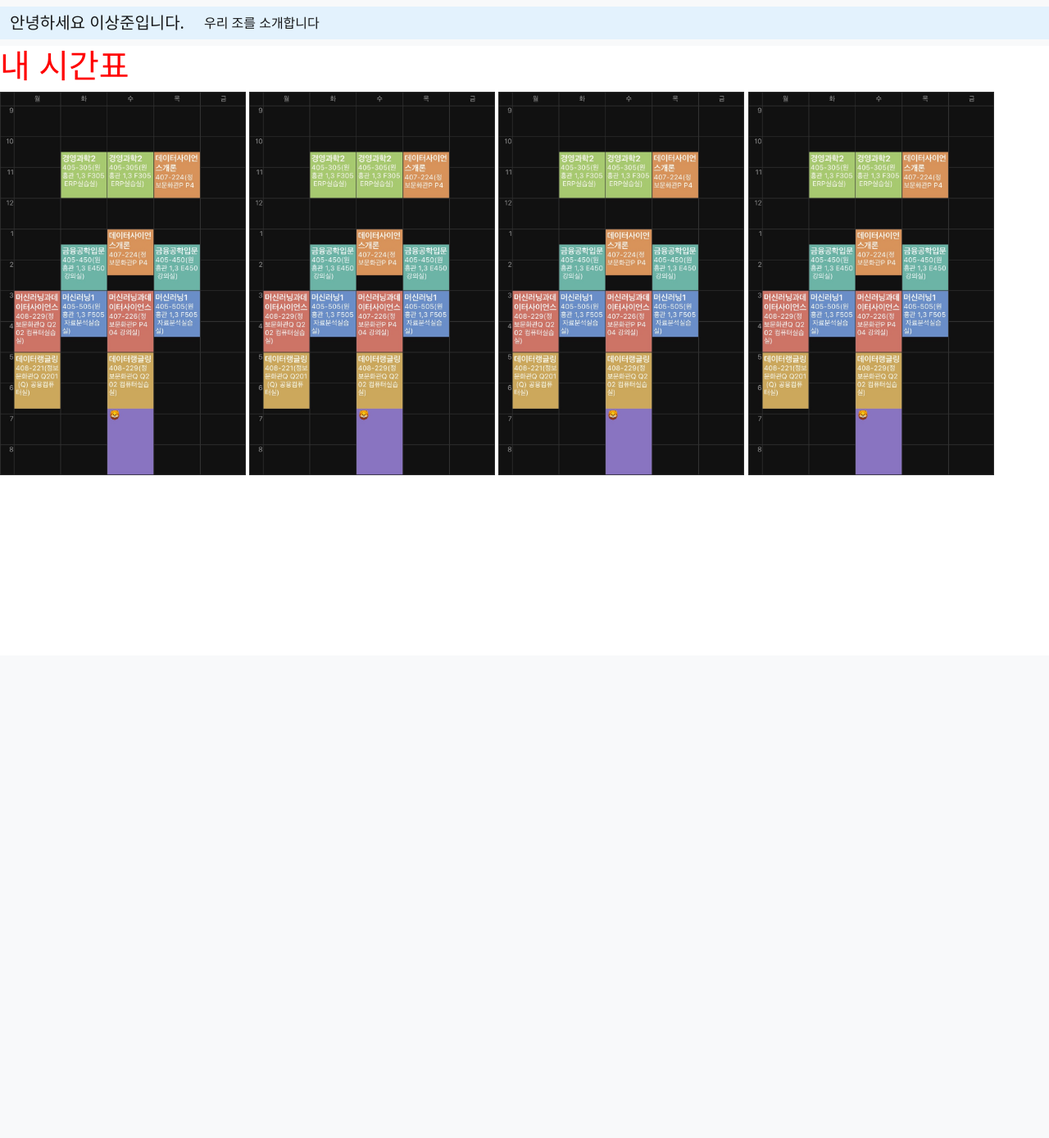
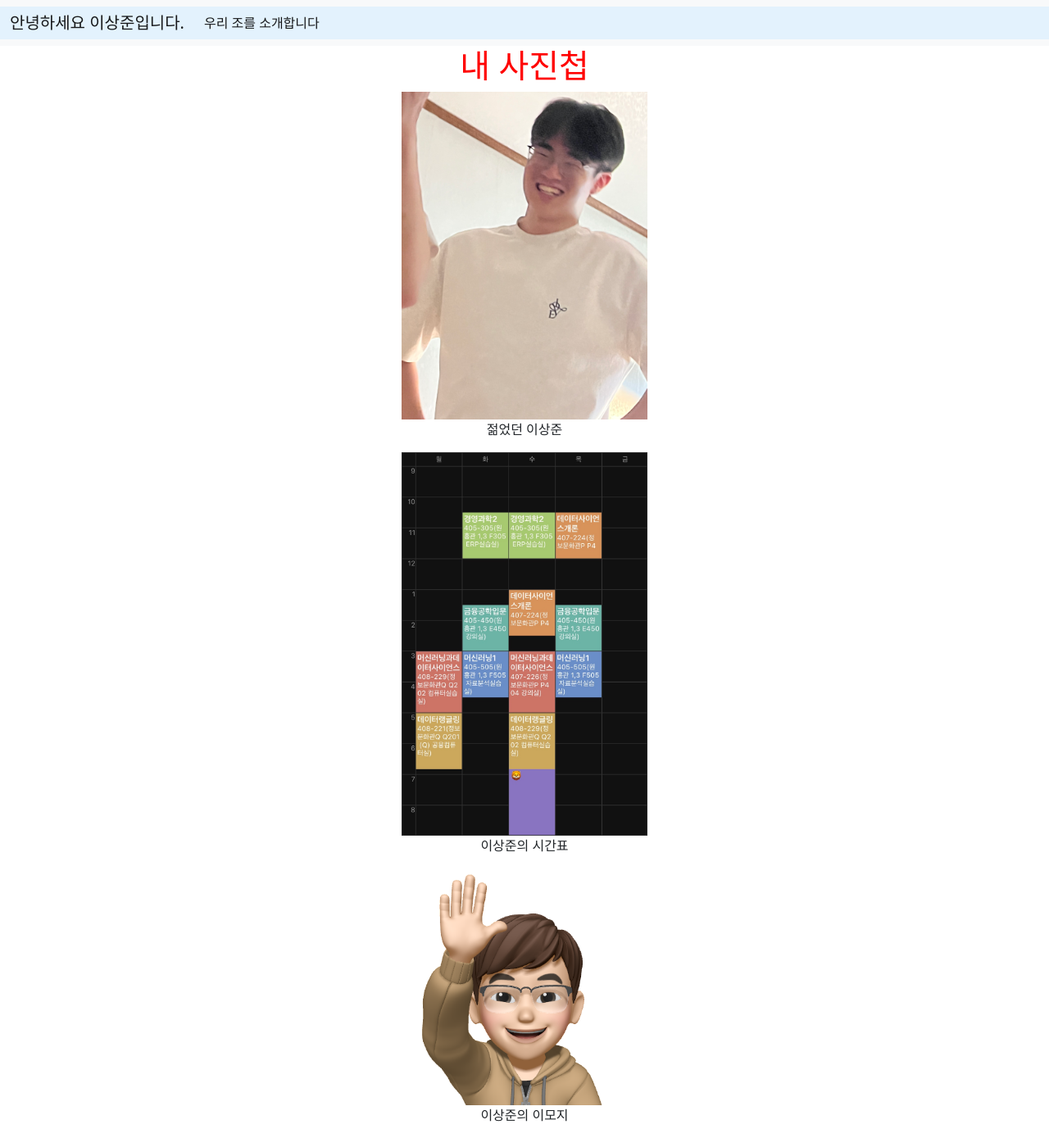
Before and after one commit to lsjmc0224/likelion_11th_B_sangjunlee_homework, a Django app: page / in a window 1280 px wide. Shown: the whole page at 82% size. Before the commit the page ends 580 px from the top, so only its background shows below. Run offline with Django 4.2, Linux system fonts and the light colour scheme.

Commit message:
feat: css파일 수정 및 문구 추가

```diff
--- a/likelion_11th_B_sangjunlee_homework/likelion_11th_B_sangjunlee_homework/static/css/project.css
+++ b/likelion_11th_B_sangjunlee_homework/likelion_11th_B_sangjunlee_homework/static/css/project.css
@@ -1,3 +1,11 @@
 h1 {
     color: red;
+    text-align: center;
 }
+
+.container {
+    display: flex;
+    justify-content: center;
+    align-items: center;
+    flex-direction: column;
+}
--- a/likelion_11th_B_sangjunlee_homework/main/templates/main/mainpage.html
+++ b/likelion_11th_B_sangjunlee_homework/main/templates/main/mainpage.html
@@ -1,10 +1,19 @@
 {% extends 'base.html' %}
 {% load static %}
 {% block content %}
-<h1>내 시간표</h1>
-<img src = "{% static 'images/time table.jpg' %}" style = "width : 300px;">
-<img src = "{% static 'images/time table.jpg' %}" style = "width : 300px;">
-<img src = "{% static 'images/time table.jpg' %}" style = "width : 300px;">
-<img src = "{% static 'images/time table.jpg' %}" style = "width : 300px;">
+<h1>내 사진첩</h1>
+<div class="container">
+    <img src = "{% static 'images/sangjunlee1.jpg' %}" style = "width : 300px;">
+    <p>젊었던 이상준</p>
+</div>
+<div class="container">
+    <img src = "{% static 'images/time table.jpg' %}" style = "width : 300px;">
+    <p>이상준의 시간표</p>
+</div>
+<div class="container">
+    <img src = "{% static 'images/이모지.png' %}" style = "width : 300px;">
+    <p>이상준의 이모지</p>
+</div>
+
 
 {% endblock %}
```
